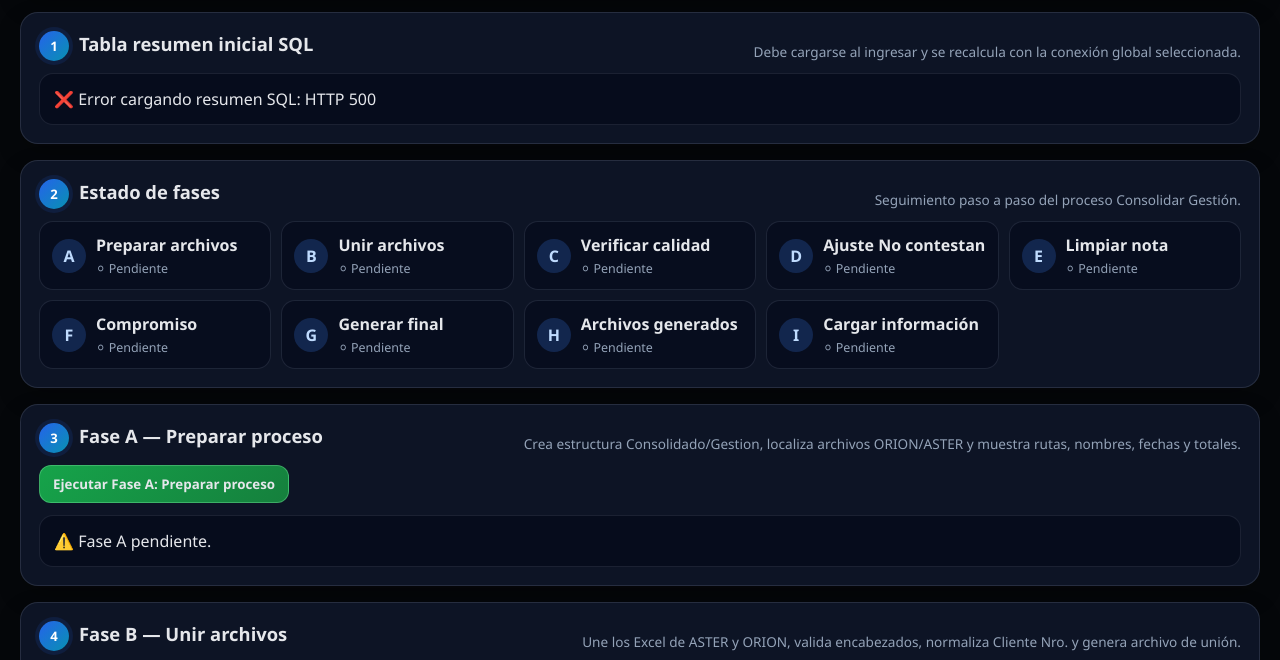
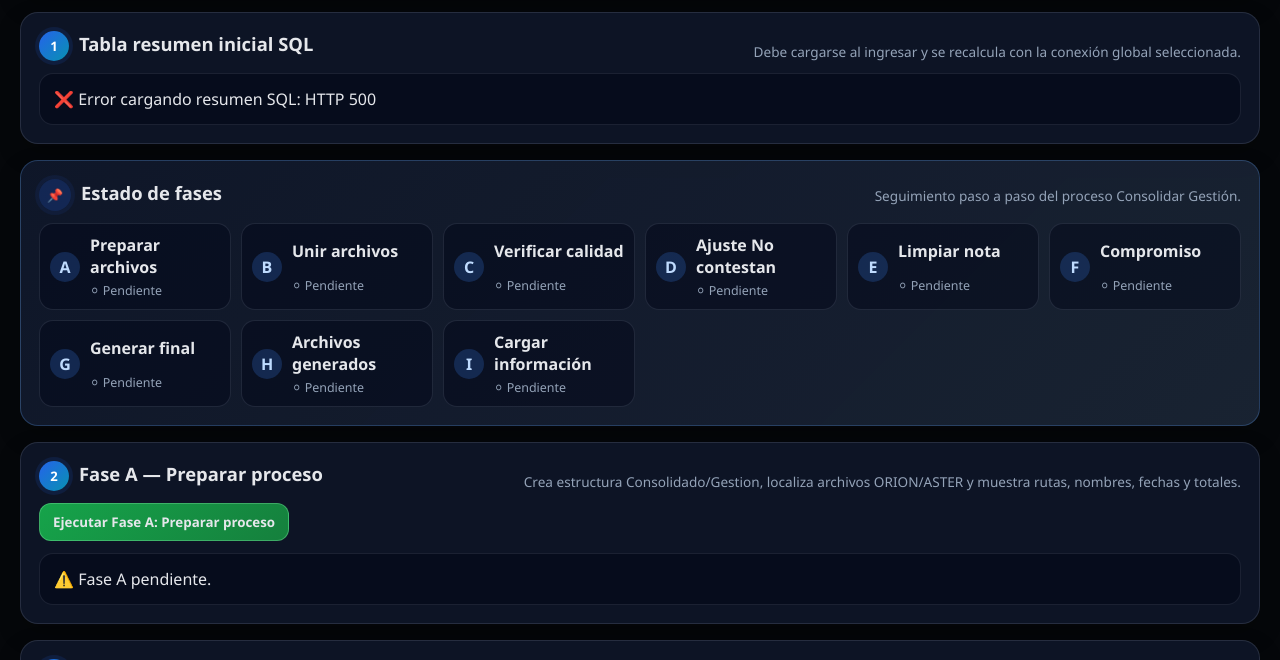
Before and after one commit to osmar74/Orion_Diario, a Flask app: page /gestion-consolidada in a window 1280 px wide. Shown: the part 276-936 px from the top of the page. Run offline with Flask 3, Linux system fonts and the light colour scheme; data that the repository does not hold is empty.

Commit message:
Refine Consolidar Gestion phase state layout and quality charts

```diff
--- a/app/static/css/deepblack.css
+++ b/app/static/css/deepblack.css
@@ -3020,3 +3020,53 @@ body.gc-body .gc-section-header h2::before {
         flex-direction: column;
     }
 }
+
+/* ============================================================
+   CONSOLIDAR GESTIÓN UX REFINEMENT v1D.2
+   ============================================================ */
+
+/* Estado de fases es tablero de seguimiento, no fase operativa numerada */
+body.gc-body .gc-state-section {
+    counter-increment: none !important;
+    background: linear-gradient(135deg, rgba(15, 23, 42, 0.96), rgba(30, 41, 59, 0.82));
+    border-color: rgba(96, 165, 250, 0.26);
+}
+
+body.gc-body .gc-state-section .gc-section-header h2::before {
+    content: "📌" !important;
+    width: 32px;
+    height: 32px;
+    background: rgba(37, 99, 235, 0.22);
+    box-shadow: 0 0 0 4px rgba(37, 99, 235, 0.08);
+}
+
+body.gc-body .gc-state-section .gc-section-header {
+    align-items: center;
+}
+
+body.gc-body .gc-state-section .gc-phase-grid {
+    grid-template-columns: repeat(auto-fit, minmax(165px, 1fr));
+}
+
+body.gc-body .gc-state-section .gc-phase-card {
+    min-height: 58px;
+    padding: 10px;
+}
+
+body.gc-body .gc-state-section .gc-phase-card b {
+    width: 30px;
+    height: 30px;
+}
+
+.gc-donut-row-quality {
+    margin-top: 14px;
+    margin-bottom: 14px;
+}
+
+.gc-donut-row-quality .gc-donut-card {
+    min-height: 112px;
+}
+
+.gc-donut-row-quality .gc-donut-card h4 {
+    color: #bfdbfe;
+}
--- a/app/templates/gestion_consolidada.html
+++ b/app/templates/gestion_consolidada.html
@@ -56,7 +56,7 @@
             </div>
         </section>
 
-        <section class="gc-section">
+        <section class="gc-section gc-state-section">
             <div class="gc-section-header">
                 <h2>Estado de fases</h2>
                 <p>Seguimiento paso a paso del proceso Consolidar Gestión.</p>
--- a/tools/audit_gestion_consolidada.py
+++ b/tools/audit_gestion_consolidada.py
@@ -97,9 +97,12 @@ def main():
 
     for item in [
         "CONSOLIDAR GESTIÓN UX REFINEMENT v1D",
+        "CONSOLIDAR GESTIÓN UX REFINEMENT v1D.2",
         "gc-collapse",
         "gc-values-grid-six",
         "gc-donut-card",
+        "gc-state-section",
+        "gc-donut-row-quality",
     ]:
         if item in css or item in renderer:
             ok(f"UX OK: {item}")
```
Also changed, not shown: app/services/gestion_consolidada_renderer_service.py (+23 -9 lines).
